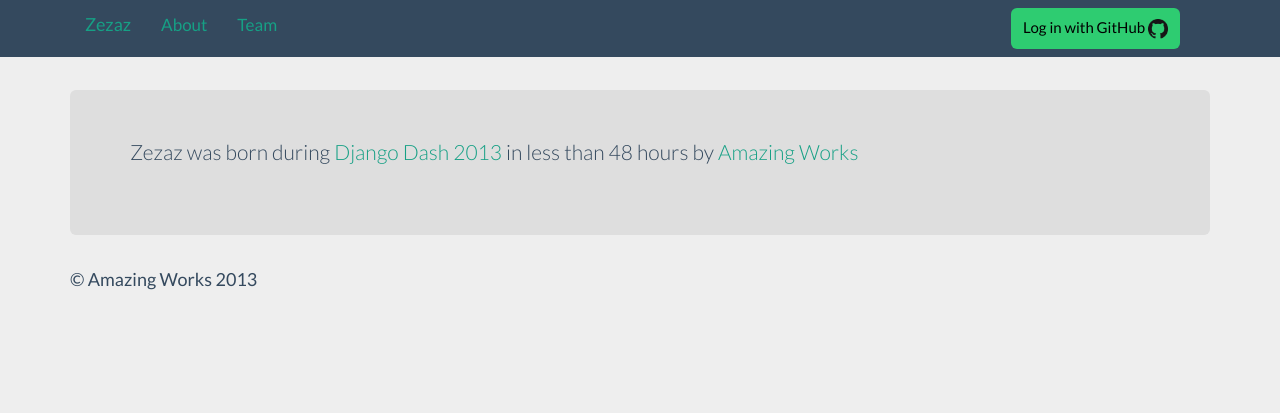
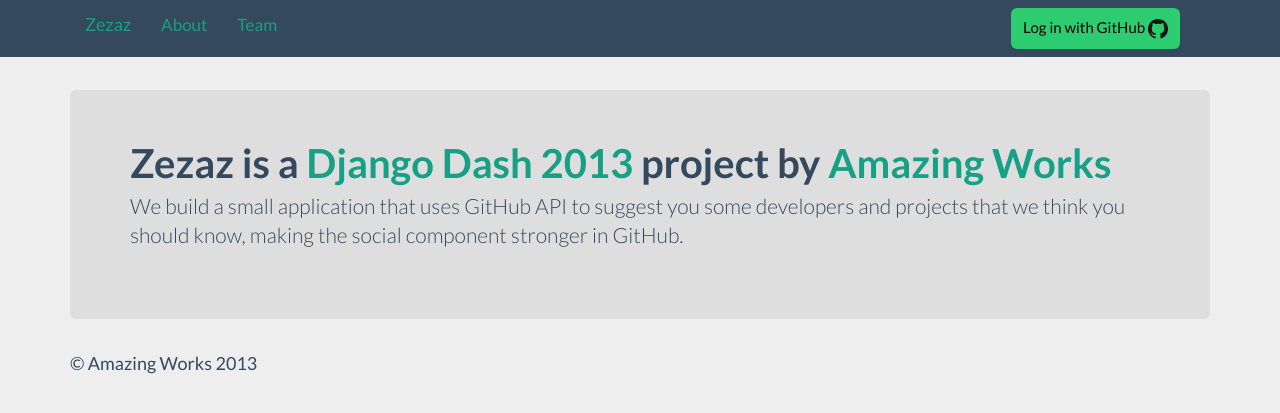
Before and after one commit to DjangoLover/zezaz, a Django app: template recomendation/templates/about.html in a window 1280 px wide. Shown: the top 413 px of the page. Run offline with Django 3.2, Linux system fonts and the light colour scheme; the template is opened without the code that fills it, so the values that code supplies are empty; some libraries are stand-ins or nearby versions.

Commit message:
Pequenos tweaks no html

```diff
--- a/recomendation/templates/about.html
+++ b/recomendation/templates/about.html
@@ -2,6 +2,13 @@
 
 {% block content %}
     <div class="jumbotron">
-        <p class="lead">Zezaz was born during <a href="http://djangodash.com">Django Dash 2013</a> in less than 48 hours by <a href="http://amazingworks.com.br">Amazing Works</a></p>
+        <h3>
+            Zezaz is a <a href="http://djangodash.com">Django Dash 2013</a> project by <a href="http://amazingworks.com.br">Amazing Works</a>
+        </h3>
+
+        <p class="lead">
+            We build a small application that uses GitHub API to suggest you some developers and projects that we think you should know,
+            making the social component stronger in GitHub.
+        </p>
     </div>
 {% endblock %}
--- a/recomendation/templates/home.html
+++ b/recomendation/templates/home.html
@@ -6,7 +6,7 @@
             <h1>Zezaz, <i><span class="lead">improving your github experience!</span></i></h1>
 
             <p class="lead">Find new code buddies and projects to follow and contribute!</p>
-            <p><a class="btn btn-lg btn-success" href="#">Show me how <span class="glyphicon glyphicon-chevron-right"></span></i></a></p>
+            <p class="lead">Log in with your GitHub account!</p>
         </div>
         <hr>
     </div>
```
